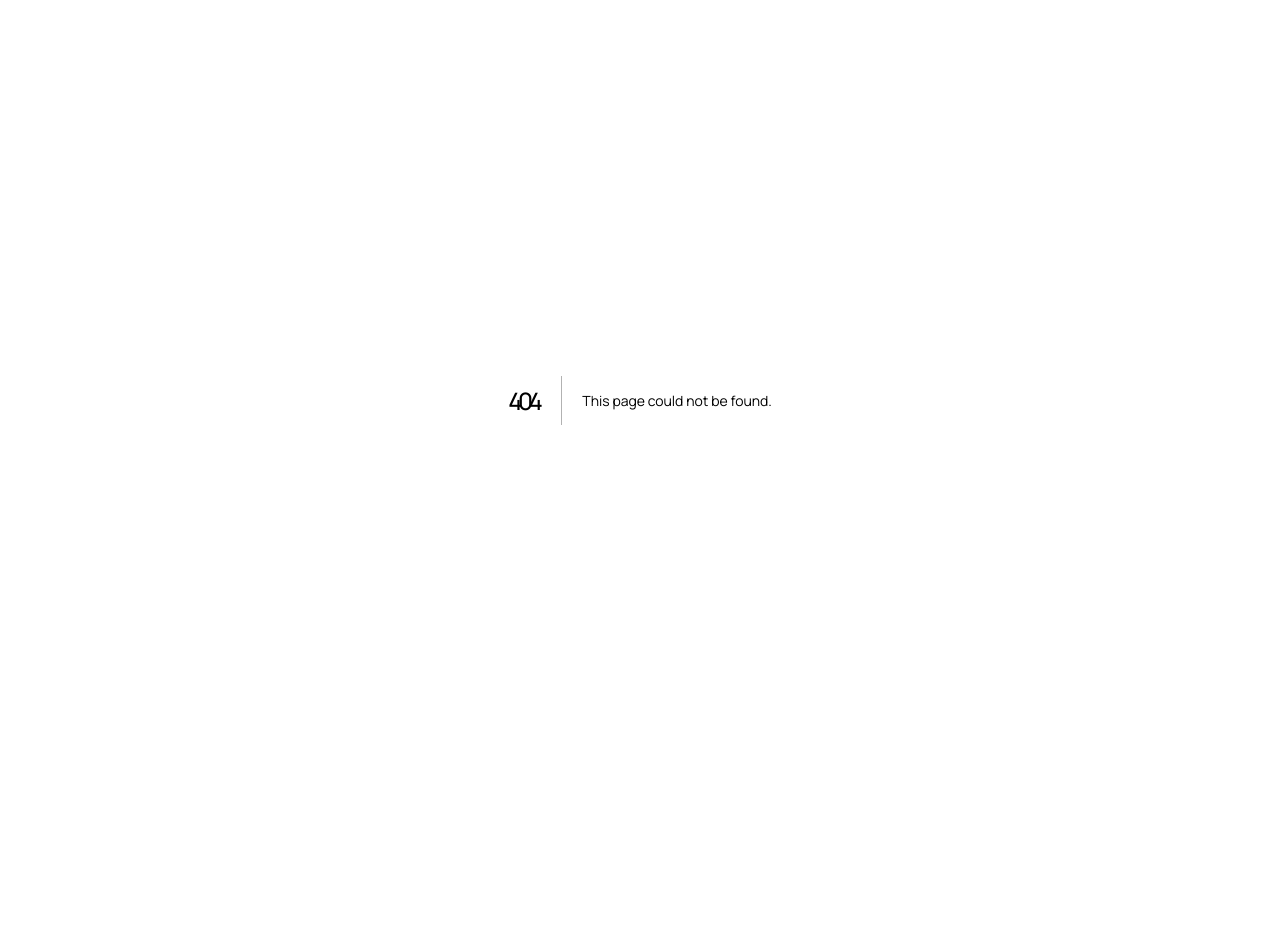
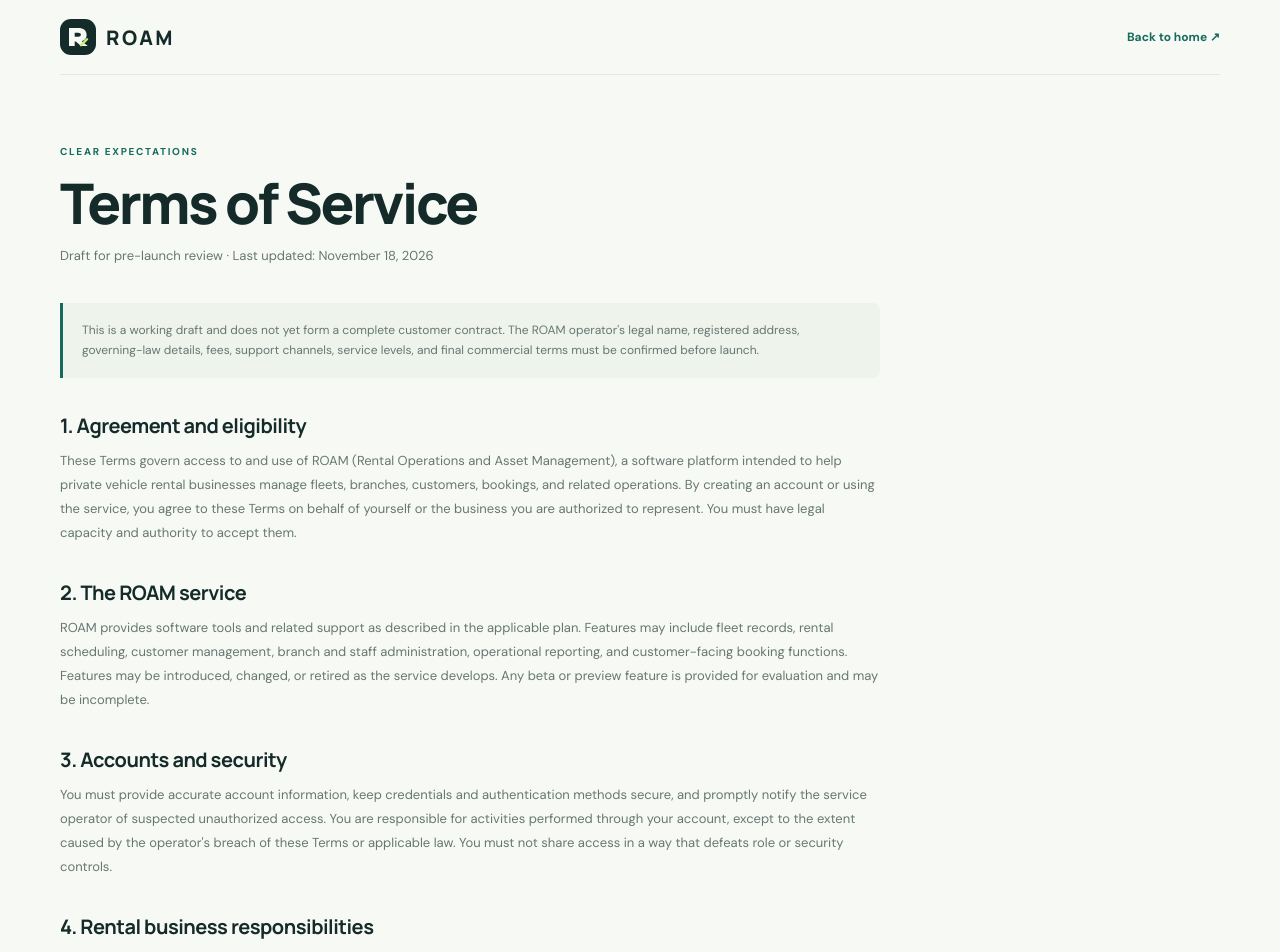
Before and after one commit to engrken/roam, a Next.js app: page /terms in a window 1280 px wide. Before the commit this address had no page. Shown: the top 952 px of the page. Before the commit the page ends 800 px from the top, so only its background shows below. Built offline with nearby package versions, Linux system fonts and the light colour scheme.

Commit message:
Add ROAM terms of service draft

```diff
--- /dev/null
+++ b/src/app/terms/page.tsx
@@ -0,0 +1,22 @@
+import type { Metadata } from "next";
+import Link from "next/link";
+export const metadata: Metadata = { title: "Terms of Service", description: "Terms for using the ROAM rental operations platform." };
+export default function TermsPage() {
+return <main className="legal-page"><div className="container"><header className="legal-nav"><Link className="brand" href="/"><span className="brand-symbol"><svg viewBox="0 0 40 40"><path d="M8 32V8h12.3c7.1 0 11.2 3.5 11.2 9.2 0 4.2-2.4 7.1-6.6 8.3L33 32h-9l-6.9-6.1h-1.5V32H8Zm7.6-12.4h4.5c2.4 0 3.7-.9 3.7-2.6s-1.3-2.6-3.7-2.6h-4.5v5.2Z" fill="currentColor"/><path d="m24 31 8-8" stroke="#c8f078" strokeWidth="3.2" strokeLinecap="round"/></svg></span><span className="brand-word">ROAM</span></Link><Link href="/">Back to home ↗</Link></header>
+<article className="legal-content"><div className="eyebrow">CLEAR EXPECTATIONS</div><h1>Terms of Service</h1><p className="legal-updated">Draft for pre-launch review · Last updated: November 18, 2026</p>
+<div className="legal-notice">This is a working draft and does not yet form a complete customer contract. The ROAM operator's legal name, registered address, governing-law details, fees, support channels, service levels, and final commercial terms must be confirmed before launch.</div>
+<h2>1. Agreement and eligibility</h2><p>These Terms govern access to and use of ROAM (Rental Operations and Asset Management), a software platform intended to help private vehicle rental businesses manage fleets, branches, customers, bookings, and related operations. By creating an account or using the service, you agree to these Terms on behalf of yourself or the business you are authorized to represent. You must have legal capacity and authority to accept them.</p>
+<h2>2. The ROAM service</h2><p>ROAM provides software tools and related support as described in the applicable plan. Features may include fleet records, rental scheduling, customer management, branch and staff administration, operational reporting, and customer-facing booking functions. Features may be introduced, changed, or retired as the service develops. Any beta or preview feature is provided for evaluation and may be incomplete.</p>
+<h2>3. Accounts and security</h2><p>You must provide accurate account information, keep credentials and authentication methods secure, and promptly notify the service operator of suspected unauthorized access. You are responsible for activities performed through your account, except to the extent caused by the operator's breach of these Terms or applicable law. You must not share access in a way that defeats role or security controls.</p>
+<h2>4. Rental business responsibilities</h2><p>The business using ROAM remains responsible for its rental operations and its relationship with customers. This includes vehicle ownership or authority to rent, vehicle roadworthiness, insurance, permits, driver eligibility, rental contracts, pricing, deposits, taxes, consumer disclosures, cancellations, refunds, damage assessments, and compliance with applicable laws. ROAM is an administrative software tool; it is not a vehicle owner, rental broker, insurer, payment institution, or party to the rental agreement between a business and its customer.</p>
+<h2>5. Customer and business data</h2><p>You retain rights in the information you submit, subject to the rights needed for ROAM to host, process, back up, display, and transmit it to provide the service. You must have a lawful basis and all required notices or permissions before uploading personal information, identity documents, vehicle records, or other third-party data. You must not upload information that is unlawful, excessive, or unrelated to your legitimate rental operations. Data handling is also governed by the ROAM Privacy Policy and any applicable data processing agreement.</p>
+<h2>6. Plans, fees, and payment</h2><p>Subscription plans, included usage limits, billing periods, taxes, payment methods, renewal terms, and cancellation rules will be presented before a paid subscription is activated. If a plan has limits on vehicles, branches, staff, or usage, those limits may be enforced within the platform. Any changes to fees or plan features will be communicated in advance as required by law or the applicable subscription terms. No paid subscription should be treated as active until its terms are displayed and accepted.</p>
+<h2>7. Acceptable use</h2><p>You must not misuse the service, attempt unauthorized access, interfere with platform operations, introduce malicious code, reverse engineer or copy protected elements except where law permits, scrape or extract data without authorization, or use ROAM to violate another person's rights or applicable law. The operator may investigate suspected misuse and take proportionate action to protect the service and its users.</p>
+<h2>8. Availability and support</h2><p>The operator will use reasonable efforts to maintain the service but does not promise uninterrupted or error-free availability. Maintenance, third-party outages, network issues, security events, or circumstances beyond reasonable control may affect access. Any formal uptime commitment, support hours, backup objectives, and recovery targets will be stated in a separate service level agreement if offered.</p>
+<h2>9. Intellectual property</h2><p>ROAM's software, design, branding, documentation, and related materials are owned by or licensed to the service operator and are protected by applicable intellectual property laws. These Terms grant you a limited, non-exclusive, non-transferable right to use the service for your internal business purposes during the subscription or access period. No ownership is transferred to you.</p>
+<h2>10. Suspension and termination</h2><p>Access may be suspended or terminated for material breach, non-payment, unlawful use, security risks, or where required by law. Where reasonable and lawful, the operator will provide notice and an opportunity to address the issue. The final contract will specify account closure, export availability, data retention, and deletion procedures.</p>
+<h2>11. Disclaimers and liability</h2><p>To the extent permitted by law, ROAM is provided on an as-available basis and does not guarantee business results, booking volume, revenue, vehicle availability, or the accuracy of information entered by users. Nothing in these Terms excludes rights or liabilities that cannot lawfully be excluded. Any liability cap, exclusions, and allocation of risk must be finalized in the launch agreement and will be subject to applicable law.</p>
+<h2>12. Changes to these Terms</h2><p>The operator may update these Terms as the platform evolves. Material changes will be communicated through the service or another appropriate channel. Continued use after an effective date may constitute acceptance where permitted by law; otherwise, renewed consent will be requested when required.</p>
+<h2>13. Governing law and disputes</h2><p>These Terms are intended for a service initially developed for the Philippine market. The operator's legal identity, governing-law clause, venue, and dispute-resolution process must be confirmed and inserted before public launch. Nothing here limits mandatory consumer or other rights under applicable law.</p>
+<h2>14. Contact</h2><p>The service operator's registered name, business address, and support contact will be published before launch. Until then, this document should be treated as a draft, not a final offer or binding subscription agreement.</p><p><Link href="/">Return to ROAM home</Link></p></article></div></main>;
+}
```
